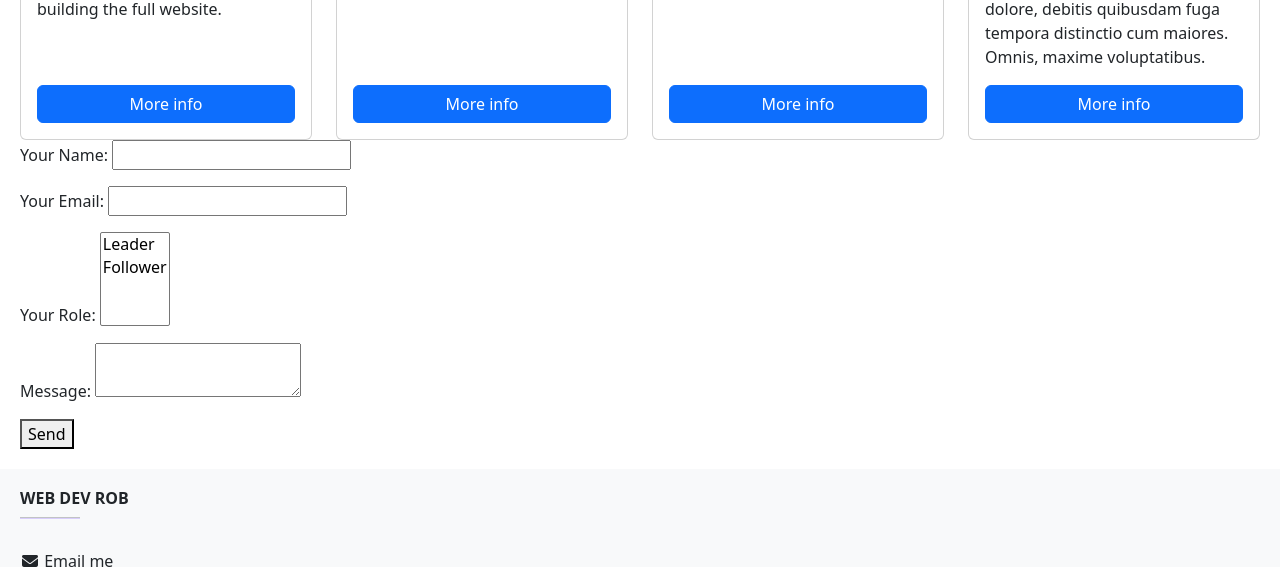
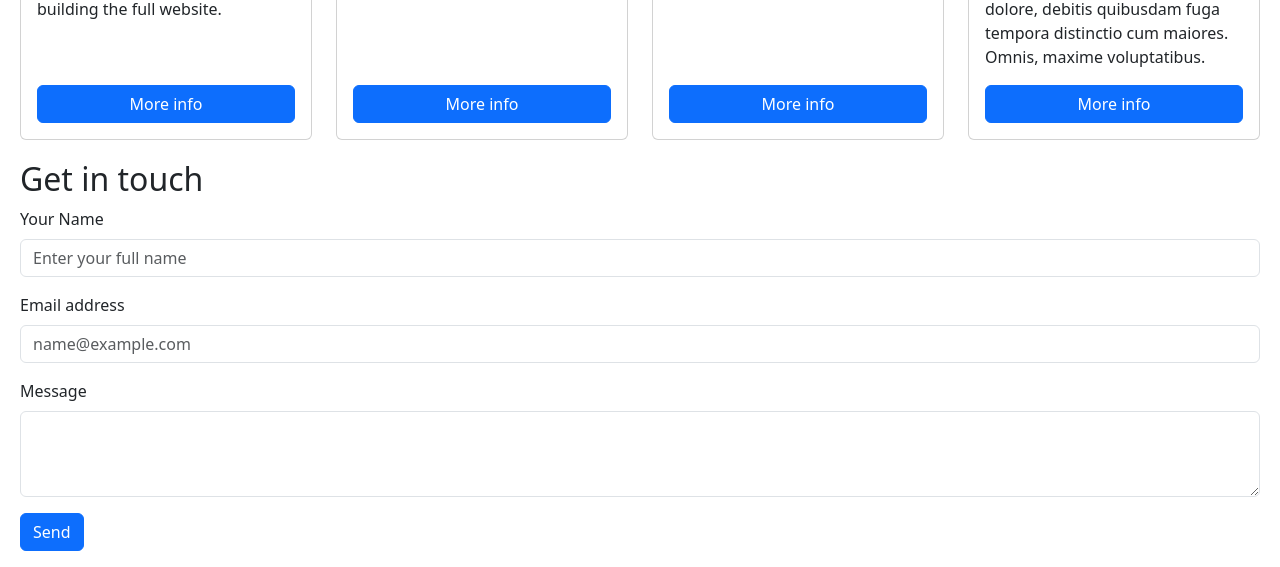
Before and after one commit to Robf94/rob-codes, an Eleventy site: page src/index.njk in a window 1280 px wide. Shown: the part 1212-1779 px from the top of the page. Built offline with nearby package versions, Linux system fonts and the light colour scheme; Eleventy itself is replaced by a stand-in of ours; files that its build step writes are made by us from their sources.

Commit message:
amended form styling

```diff
--- a/src/index.njk
+++ b/src/index.njk
@@ -125,26 +125,34 @@ pageTitle: Home
 
     </div>
 
+  </section>
+
+  <section class="form-section" id="get-in-touch">
+    <h2 class="section-headings">Get in touch</h2>
+
     <form name="contact" method="POST" data-netlify="true" netlify>
-      <p>
-        <label>Your Name: <input type="text" id="name" name="name" /></label>
-      </p>
-      <p>
-        <label>Your Email: <input type="email" id="email" name="email" /></label>
-      </p>
-      <p>
-        <label>Your Role: <select name="role[]" multiple>
-        <option value="leader">Leader</option>
-        <option value="follower">Follower</option>
-        </select></label>
-      </p>
-      <p>
-        <label>Message: <textarea name="message"></textarea></label>
-      </p>
-      <p>
-        <button class="form_submit" type="submit">Send</button>
-      </p>
+
+      <div class="mb-3">
+        <label for="exampleFormControlInput1" class="form-label">Your Name</label>
+        <input type="text" class="form-control" id="name" placeholder="Enter your full name">
+      </div>
+
+      <div class="mb-3">
+        <label for="exampleFormControlInput1" class="form-label">Email address</label>
+        <input type="email" class="form-control" id="email" placeholder="name@example.com">
+      </div>
+
+      <div class="mb-3">
+        <label for="exampleFormControlTextarea1" class="form-label">Message</label>
+        <textarea name="message" class="form-control" id="exampleFormControlTextarea1" rows="3"></textarea>
+      </div>
+
+      <div class="col-12">
+        <button class="btn btn-primary form_submit" type="submit">Send</button>
+      </div>
+
     </form>
+
     <script>
       //get default border colours (to use on input when validation passes)
       var borderStylePass = document.querySelector('#name').style.border;
--- a/src/main.scss
+++ b/src/main.scss
@@ -101,7 +101,7 @@ section {
     }
 }
 
-#my-projects, #say-hello {
+#my-projects, #say-hello, #get-in-touch {
     margin: $section-margin;
 }
 
```
Also changed, not shown: src/css/main.css, 2 other files. Lines whose indentation alone changed are shown as unchanged.
